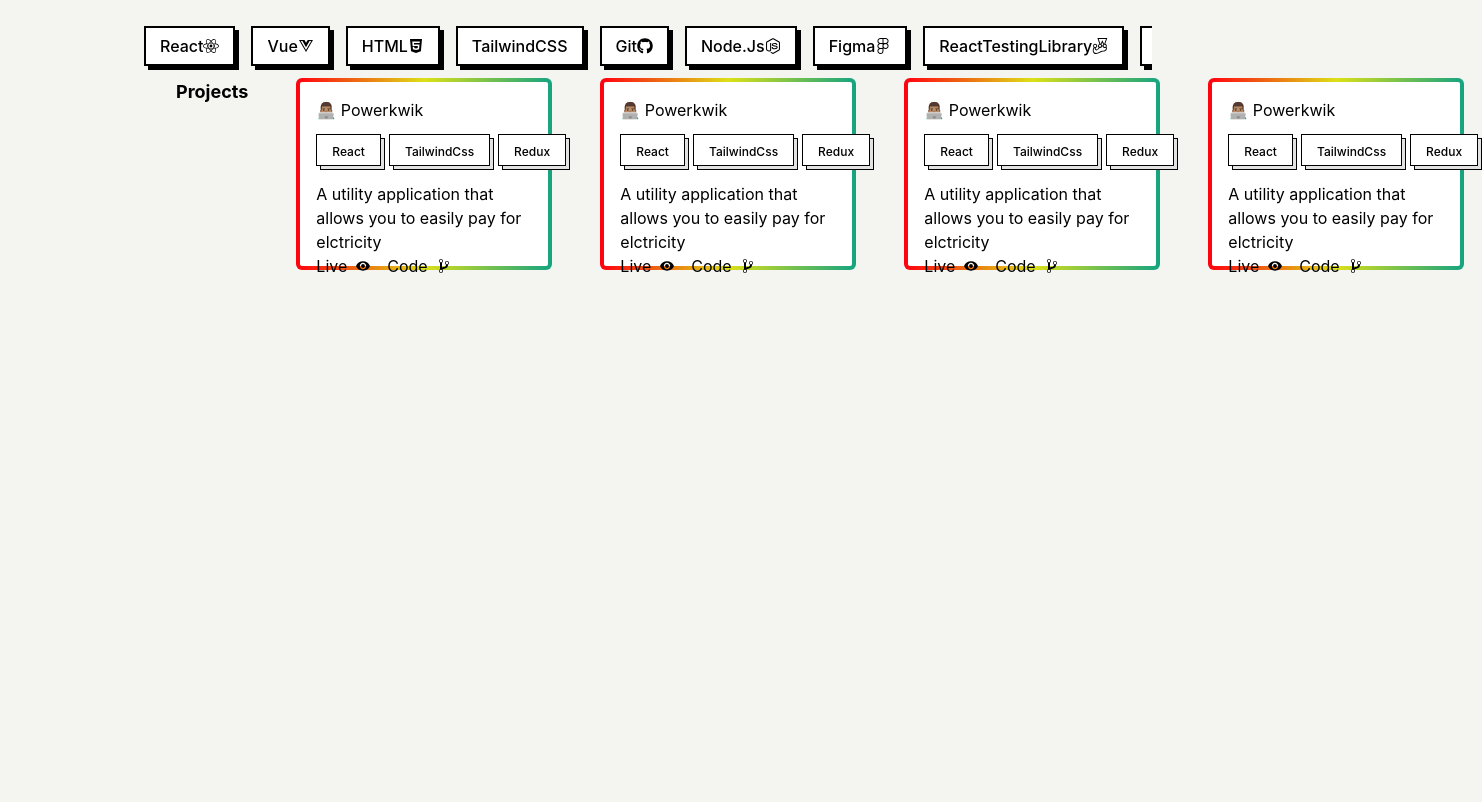
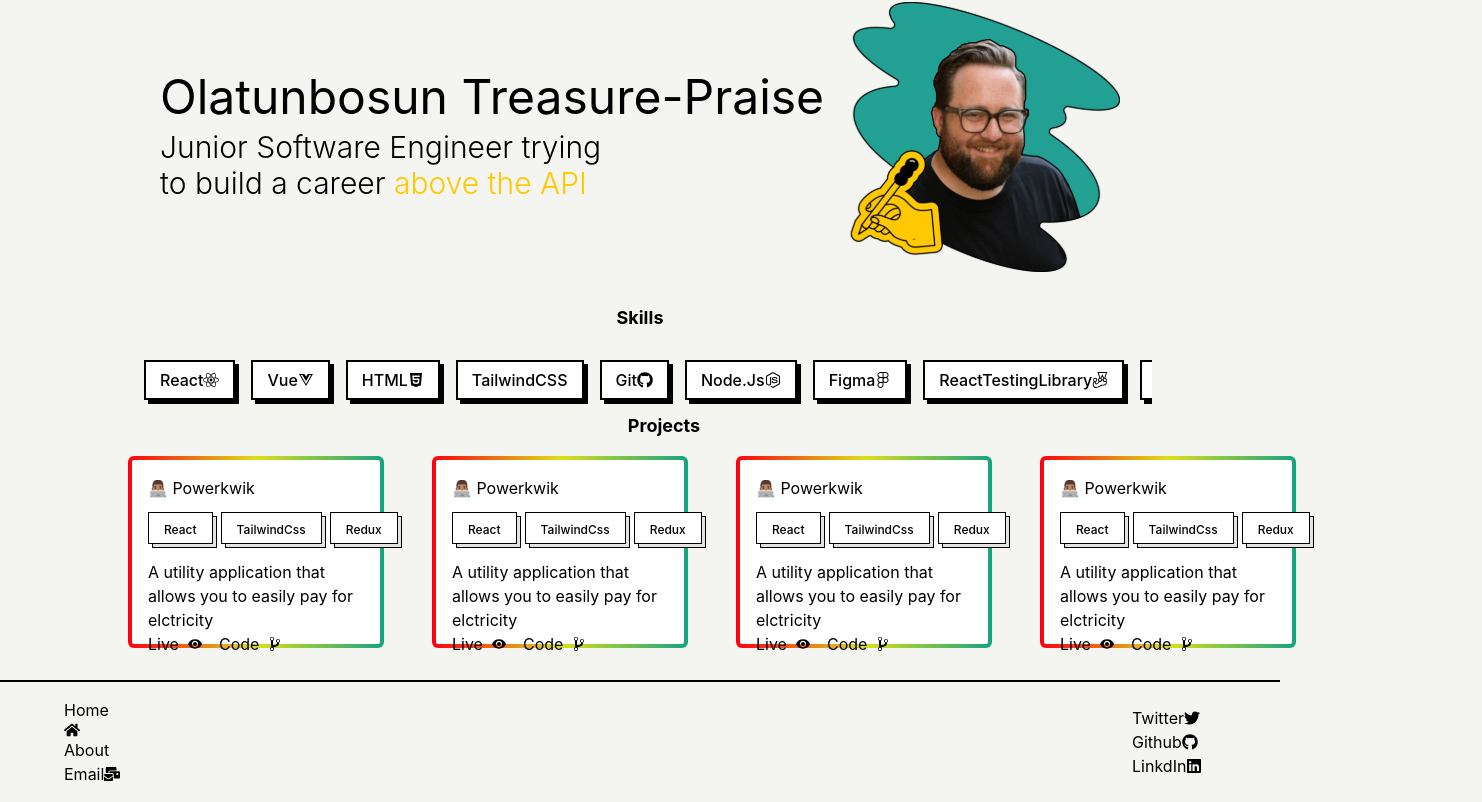
Before and after one commit to treasure-praise/portfolio, a React (Create React App) app: page / in a window 1280 px wide. Shown: the part 72-874 px from the top of the page, 1482 px wide, since content can reach past the window. Before the commit the page ends 800 px from the top, so only its background shows below. Built offline with nearby package versions, Linux system fonts and the light colour scheme.

Commit message:
created the hero section and footer section

```diff
--- a/src/App.js
+++ b/src/App.js
@@ -1,5 +1,7 @@
 import "./App.css";
+import Footer from "./components/Footer";
 import Header from "./components/Header";
+import HeroSection from "./components/HeroSection";
 import Projects from "./components/Projects";
 import SkillsSection from "./components/SkillsSection";
 
@@ -7,8 +9,10 @@
   return (
     <div>
       <Header />
+      <HeroSection />
       <SkillsSection />
       <Projects />
+      <Footer />
     </div>
   );
 }
--- /dev/null
+++ b/src/components/Footer.jsx
@@ -0,0 +1,44 @@
+import React from "react";
+import {
+  FaGithub,
+  FaGithubAlt,
+  FaHome,
+  FaLinkedin,
+  FaMailBulk,
+  FaMailchimp,
+  FaTwitter,
+} from "react-icons/fa";
+
+const Footer = () => {
+  return (
+    <div className="border-black border-t-2 h-full flex items-center justify-between px-4 md:px-16 ">
+      <div className="flex flex-col my-4">
+        <a href="" className="mr-4">
+          Home
+          <FaHome />
+        </a>
+        <a href="" className="mr-4">
+          About
+        </a>
+        <a href="" className="mr-4 flex items-center">
+          Email <FaMailBulk />
+        </a>
+      </div>
+      <div className="flex flex-col my-4">
+        <a href="" className="mr-4 flex items-center">
+          Twitter <FaTwitter />
+        </a>
+        <a href="" className="mr-4 flex items-center">
+          Github
+          <FaGithub />
+        </a>
+        <a href="" className="flex items-center">
+          LinkdIn
+          <FaLinkedin />
+        </a>
+      </div>
+    </div>
+  );
+};
+
+export default Footer;
--- a/src/components/Header.jsx
+++ b/src/components/Header.jsx
@@ -1,10 +1,14 @@
 import React from "react";
+import { FaExpandArrowsAlt } from "react-icons/fa";
 import { HiMenuAlt1 } from "react-icons/hi";
 
 const Header = () => {
   return (
     <div className="border-b-2 border-black flex justify-between items-center p-2">
-      <p>TheTruthAboutTreasure</p>
+      <p className="flex items-center">
+        <FaExpandArrowsAlt />
+        TheTruthAboutTreasure
+      </p>
       <button className="md:hidden">
         <HiMenuAlt1 />
       </button>
--- a/src/components/HeroSection.jsx
+++ b/src/components/HeroSection.jsx
@@ -1,13 +1,16 @@
 import React from "react";
+import Avatar from "../assets/avatar.svg";
 
 const HeroSection = () => {
   return (
-    <div className="flex">
+    <div className="md:flex md:flex-row-reverse items-center justify-between flex-col px-8 md:w-4/5 mx-auto">
+      <img src={Avatar} alt="" srcset="" className="h-48 md:h-full my-8" />
       <div>
-        <h1>Olatunbosun Treasure-Praise</h1>
-        <p>
-          Junior Engineer tryinG to work{" "}
-          <span className="text-[#FFC900]">above the API</span>{" "}
+        <h1 className="text-5xl mb-2">Olatunbosun Treasure-Praise</h1>
+        <p className="text-3xl font-light">
+          Junior Software Engineer trying <br />
+          to build a career
+          <span className="text-[#FFC900]"> above the API</span>
         </p>
       </div>
     </div>
--- a/src/components/Projects.jsx
+++ b/src/components/Projects.jsx
@@ -4,8 +4,9 @@
 
 const Projects = () => {
   return (
+    <div>
+      <h1 className="md:text-center pl-12 mb-4 text-lg font-bold">Projects</h1>
       <div className=" md:flex gap-12 md:w-4/5 mx-auto ">
-      <h1 className="md:text-center pl-12 mb-4 text-lg font-bold">Projects</h1>
         <div className="rounded-md w-4/5 md:w-1/4 mx-auto h-48 p-1 mb-8  bg-gradient-to-r from-[#FF000F] via-[#DCE017] to-[#14A481]">
           <div className="h-full rounded-sm p-4 bg-white">
             <h1 className="mb-3">👨🏽‍💻 Powerkwik</h1>
@@ -102,6 +103,7 @@
           </div>
         </div>
       </div>
+    </div>
   );
 };
 
```
Also changed, not shown: src/assets/avatar.svg (added). Lines whose indentation alone changed are shown as unchanged.
